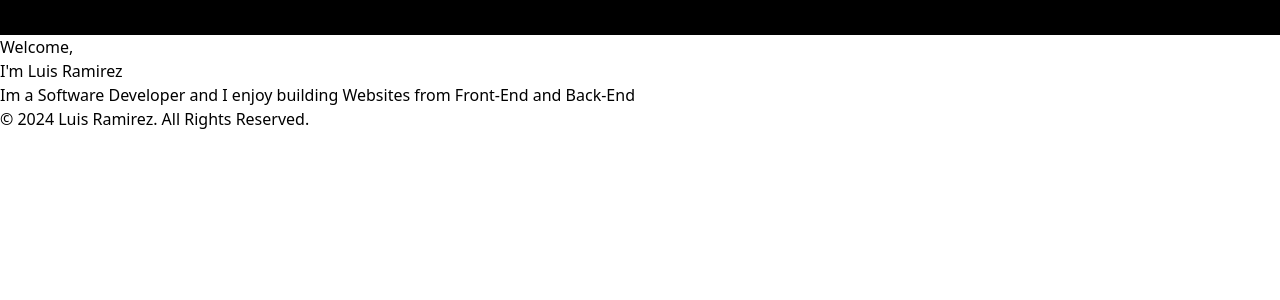
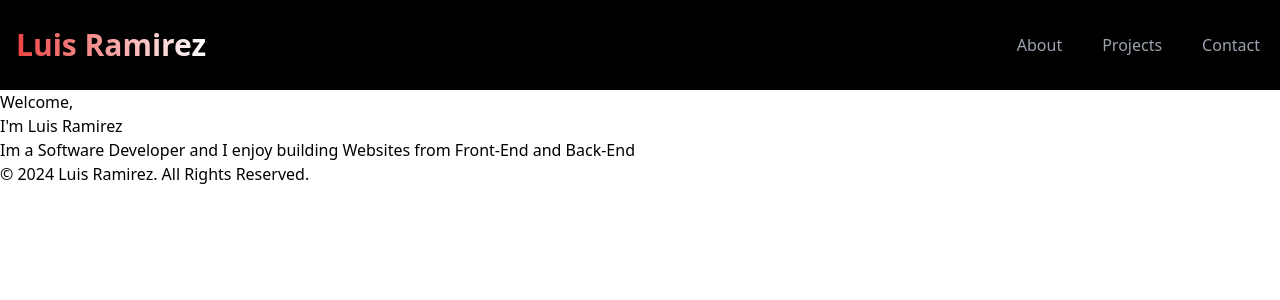
Before and after one commit to Luisrc91/Portfolio2024, a React (Create React App) app: page / in a window 1280 px wide. Shown: the top 300 px of the page. Built offline with nearby package versions, Linux system fonts and the light colour scheme; no server answers; a web font is replaced by a local one.

Commit message:
added style onthe nav bar

```diff
--- a/src/components/NavBar.js
+++ b/src/components/NavBar.js
@@ -1,26 +1,76 @@
-import React, { useState } from "react";
-// import { Link } from "react-router-dom";
-import "./NavBar.css";
+import React, { useState, useRef, useEffect } from "react";
 import { AiOutlineClose, AiOutlineMenu } from "react-icons/ai";
 
 const Navbar = () => {
   const [nav, setNav] = useState(false);
+  const navRef = useRef(null);
+
   const handleNav = () => {
-    setNav(!nav)
-  }
+    setNav(!nav);
+  };
 
+  useEffect(() => {
+    const handleOutsideClick = (event) => {
+      if (navRef.current && !navRef.current.contains(event.target)) {
+        setNav(false);
+      }
+    };
 
+    const handleResize = () => {
+      if (window.innerWidth >= 768) {
+        setNav(false);
+      }
+    };
+
+    document.addEventListener("mousedown", handleOutsideClick);
+    window.addEventListener("resize", handleResize);
+
+    return () => {
+      document.removeEventListener("mousedown", handleOutsideClick);
+      window.removeEventListener("resize", handleResize);
+    };
+  }, []);
 
   return (
-    <div>
-
-      <div className="bg-black h-[35px] text-gray-400">
-        <div onClick={handleNav} className="block md:hidden">
-          {nav ? <AiOutlineClose size={35}/> : <AiOutlineMenu size={35}/>}
-
+    <div className="">
+      <div className="bg-black h-[90px] text-gray-400 max-auto flex justify-between items-center">
+        <h1 className="text-3xl font-bold bg-gradient-to-r from-red-500 to-white bg-clip-text text-transparent ml-4">Luis Ramirez</h1>
+        <ul className="hidden md:flex">
+          <li className="p-5">
+            <a href="#">About</a>
+          </li>
+          <li className="p-5">
+            <a href="#">Projects</a>
+          </li>
+          <li className="p-5">
+            <a href="#">Contact</a>
+          </li>
+        </ul>
+        <div onClick={handleNav} className="block md:hidden mr-6">
+          {nav ? <AiOutlineClose size={35} /> : <AiOutlineMenu size={35} />}
+        </div>
+        <div
+          ref={navRef}
+          className={
+            nav
+              ? "rounded fixed h-full right-0 top-20 w-[60%] bg-[#0c0c0c] ease-in-out duration-400"
+              : "fixed left-[-100%]"
+          }
+        >
+          <h1 className="text-3lx primary-color m-4">Menu</h1>
+          <ul className="p-8 text-2xl">
+            <li className="p-2">
+              <a href="#">About</a>
+            </li>
+            <li className="p-2">
+              <a href="#">Projects</a>
+            </li>
+            <li className="p-2">
+              <a href="#">Contact</a>
+            </li>
+          </ul>
         </div>
       </div>
-
     </div>
   );
 };
```
